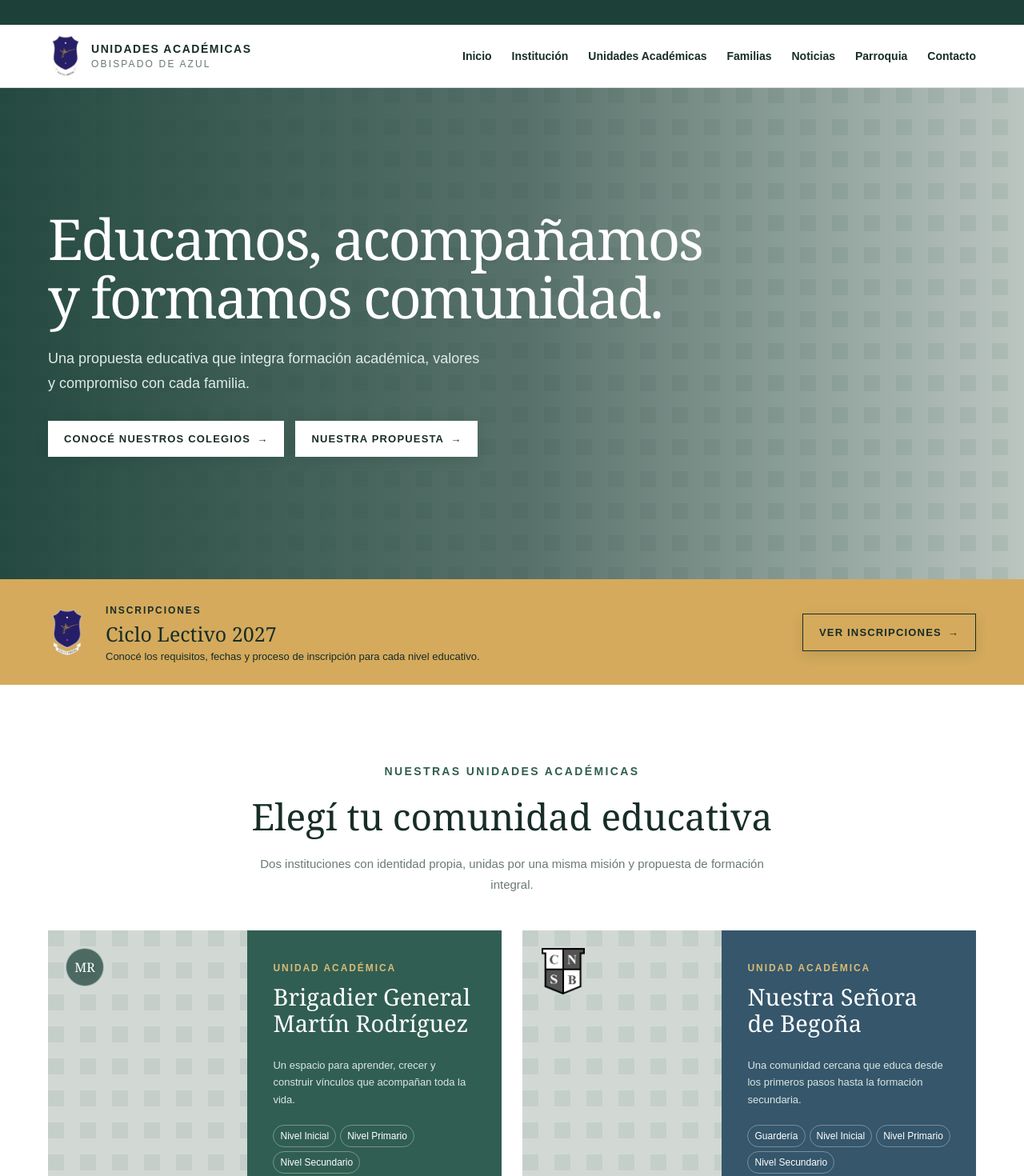
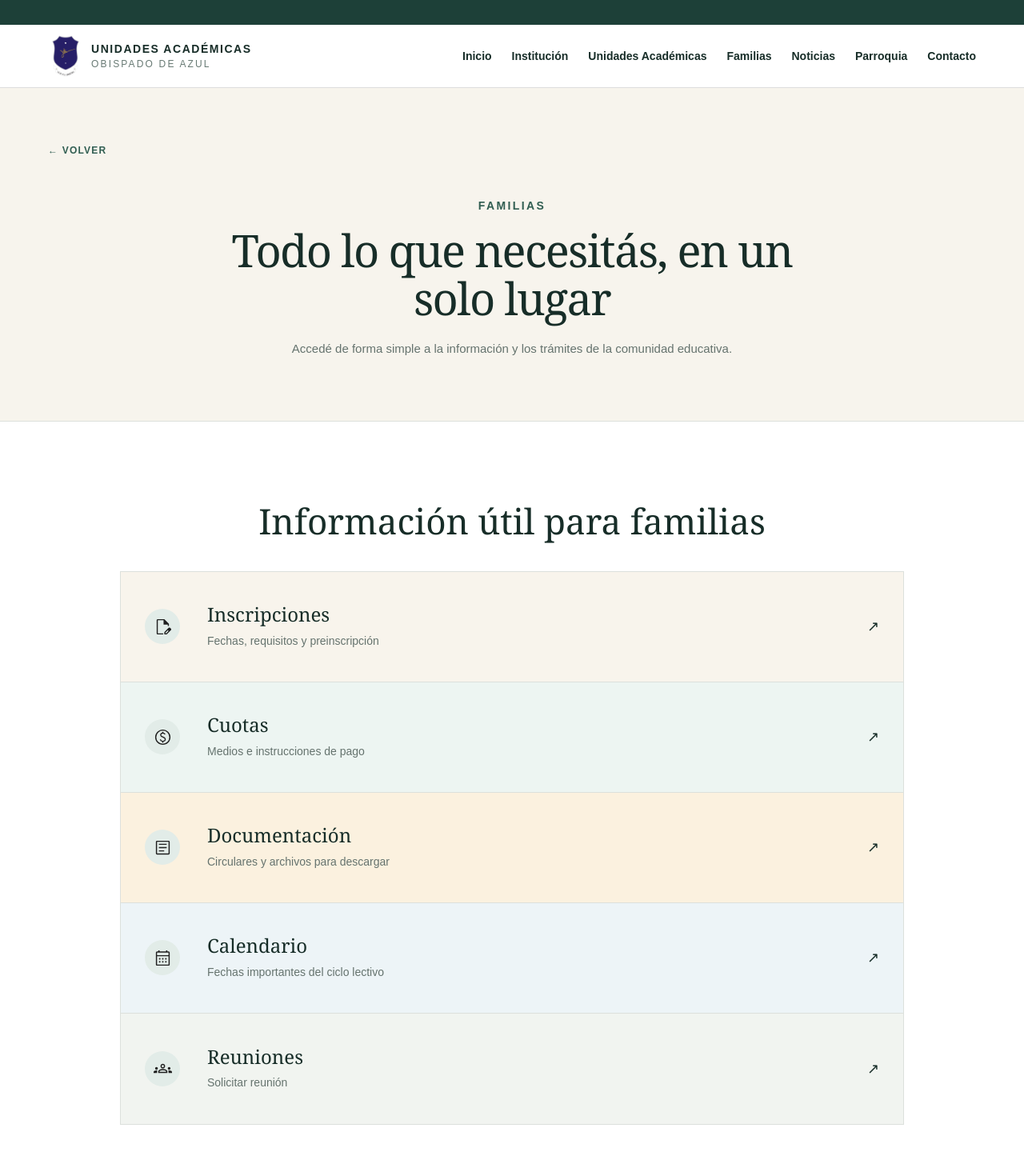
Before and after one commit to santiagodiazpace/colegio-begonia, an Angular app: page /familias in a window 1280 px wide. Before the commit this address led to /. Shown: the top 1470 px of the page at 80% size. Built offline with nearby package versions, Linux system fonts and the light colour scheme.

Commit message:
Se agregó sección familias

```diff
--- a/src/app/app.component.css
+++ b/src/app/app.component.css
@@ -441,36 +441,29 @@
   grid-template-columns: repeat(5, 1fr);
   border: 1px solid var(--line);
 }
-.quick > a {
+.quick > article {
   min-height: 225px;
   padding: 29px 25px;
   border-right: 1px solid var(--line);
   position: relative;
-  text-decoration: none;
-  transition: 0.2s;
 }
-.quick > a:last-child {
+.quick > article:last-child {
   border: 0;
 }
-.quick > a:nth-child(1) {
+.quick > article:nth-child(1) {
   background-color: #f7f4ed;
 }
-.quick > a:nth-child(2) {
+.quick > article:nth-child(2) {
   background-color: #eef4f1;
 }
-.quick > a:nth-child(3) {
+.quick > article:nth-child(3) {
   background-color: #f7f0e3;
 }
-.quick > a:nth-child(4) {
+.quick > article:nth-child(4) {
   background-color: #edf2f5;
 }
-.quick > a:nth-child(5) {
+.quick > article:nth-child(5) {
   background-color: #f1f3ef;
-}
-.quick > a:hover {
-  background: var(--deep);
-  color: #fff;
-  transform: translateY(-4px);
 }
 .quick i {
   width: 43px;
@@ -485,19 +478,19 @@
   background-repeat: no-repeat;
   background-size: 25px;
 }
-.quick > a:nth-child(1) i {
+.quick > article:nth-child(1) i {
   background-image: url("../assets/iconos/inscripciones.svg");
 }
-.quick > a:nth-child(2) i {
+.quick > article:nth-child(2) i {
   background-image: url("../assets/iconos/pagos.svg");
 }
-.quick > a:nth-child(3) i {
+.quick > article:nth-child(3) i {
   background-image: url("../assets/iconos/documentacion.svg");
 }
-.quick > a:nth-child(4) i {
+.quick > article:nth-child(4) i {
   background-image: url("../assets/iconos/calendario.svg");
 }
-.quick > a:nth-child(5) i {
+.quick > article:nth-child(5) i {
   background-image: url("../assets/iconos/reuniones.svg");
 }
 .quick h3 {
@@ -508,11 +501,6 @@
   font-size: 12px;
   line-height: 1.55;
   color: #6e7a75;
-}
-.quick b {
-  position: absolute;
-  right: 24px;
-  top: 28px;
 }
 .center {
   text-align: center;
@@ -907,7 +895,7 @@
   .news {
     grid-template-columns: 1fr;
   }
-  .quick > a {
+  .quick > article {
     border-right: 0;
     border-bottom: 1px solid var(--line);
   }
--- a/src/app/app.component.html
+++ b/src/app/app.component.html
@@ -9,7 +9,7 @@
       <a routerLink="/" fragment="inicio" (click)="closeMenu()">Inicio</a
       ><a routerLink="/" fragment="institucion" (click)="closeMenu()">Institución</a
       ><a routerLink="/" fragment="colegios" (click)="closeMenu()">Unidades Académicas</a
-      ><a routerLink="/" fragment="familias">Familias</a>
+      ><a routerLink="/familias" (click)="closeMenu()">Familias</a>
       <a routerLink="/" fragment="noticias">Noticias</a>
       <a routerLink="/parroquia">Parroquia</a>
       <a routerLink="/" fragment="contacto">Contacto</a>
@@ -30,13 +30,13 @@
     </div>
     <div>
       <b>EXPLORÁ</b><a routerLink="/" fragment="institucion">Institución</a
-      ><a routerLink="/" fragment="colegios">Nuestros colegios</a><a routerLink="/" fragment="familias">Familias</a
+      ><a routerLink="/" fragment="colegios">Nuestros colegios</a><a routerLink="/familias">Familias</a
       ><a routerLink="/noticias">Noticias</a>
     </div>
     <div>
-      <b>FAMILIAS</b><a routerLink="/" fragment="familias">Inscripciones</a
-      ><a routerLink="/" fragment="familias">Cuotas</a><a routerLink="/" fragment="familias">Documentación</a
-      ><a routerLink="/" fragment="familias">Calendario</a>
+      <b>FAMILIAS</b><a routerLink="/familias" fragment="inscripciones">Inscripciones</a
+      ><a routerLink="/familias" fragment="cuotas">Cuotas</a><a routerLink="/familias" fragment="documentacion">Documentación</a
+      ><a routerLink="/familias" fragment="calendario">Calendario</a>
     </div>
     <div>
       <b>CONTACTO</b>
--- a/src/app/app.routes.ts
+++ b/src/app/app.routes.ts
@@ -6,6 +6,7 @@
 import { ParishComponent } from './parish.component';
 import { MartinRodriguezComponent } from './martin-rodriguez.component';
 import { BegoniaComponent } from './begonia.component';
+import { FamiliesComponent } from './families.component';
 
 export const routes: Routes = [
   { path: '', component: HomeComponent, title: 'Unidades Académicas' },
@@ -39,5 +40,10 @@
     component: BegoniaComponent,
     title: 'Colegio Nuestra Señora de Begoña | Unidades Académicas',
   },
+  {
+    path: 'familias',
+    component: FamiliesComponent,
+    title: 'Familias | Unidades Académicas',
+  },
   { path: '**', redirectTo: '' },
 ];
--- /dev/null
+++ b/src/app/families.component.html
@@ -0,0 +1,58 @@
+<main class="families-page">
+  <section class="families-hero">
+    <div class="shell">
+      <a class="back-link" routerLink="/">← VOLVER</a>
+      <p class="eyebrow">FAMILIAS </p>
+      <h1>Todo lo que necesitás, en un solo lugar</h1>
+      <p>
+        Accedé de forma simple a la información y los trámites de la comunidad
+        educativa.
+      </p>
+    </div>
+  </section>
+
+  <section class="section families-options-section" aria-labelledby="families-options-title">
+    <div class="shell">
+      <div class="families-heading">
+        <h2 id="families-options-title">Información útil para familias</h2>
+      </div>
+
+      <div class="family-options">
+        <a id="inscripciones" href="mailto:contacto@colegio.edu.ar?subject=Consulta%20sobre%20inscripciones">
+          <span class="family-option-icon"><img src="assets/iconos/inscripciones.svg" alt="" /></span>
+          <span class="family-option-arrow" aria-hidden="true">↗</span>
+          <h3>Inscripciones</h3>
+          <p>Fechas, requisitos y preinscripción</p>
+        </a>
+
+        <a id="cuotas" href="mailto:contacto@colegio.edu.ar?subject=Consulta%20sobre%20cuotas">
+          <span class="family-option-icon"><img src="assets/iconos/pagos.svg" alt="" /></span>
+          <span class="family-option-arrow" aria-hidden="true">↗</span>
+          <h3>Cuotas</h3>
+          <p>Medios e instrucciones de pago</p>
+        </a>
+
+        <a id="documentacion" href="mailto:contacto@colegio.edu.ar?subject=Consulta%20sobre%20documentaci%C3%B3n">
+          <span class="family-option-icon"><img src="assets/iconos/documentacion.svg" alt="" /></span>
+          <span class="family-option-arrow" aria-hidden="true">↗</span>
+          <h3>Documentación</h3>
+          <p>Circulares y archivos para descargar</p>
+        </a>
+
+        <a id="calendario" routerLink="/calendario">
+          <span class="family-option-icon"><img src="assets/iconos/calendario.svg" alt="" /></span>
+          <span class="family-option-arrow" aria-hidden="true">↗</span>
+          <h3>Calendario</h3>
+          <p>Fechas importantes del ciclo lectivo</p>
+        </a>
+
+        <a id="reuniones" href="mailto:contacto@colegio.edu.ar?subject=Solicitud%20de%20reuni%C3%B3n">
+          <span class="family-option-icon"><img src="assets/iconos/reuniones.svg" alt="" /></span>
+          <span class="family-option-arrow" aria-hidden="true">↗</span>
+          <h3>Reuniones</h3>
+          <p>Solicitar reunión</p>
+        </a>
+      </div>
+    </div>
+  </section>
+</main>
--- a/src/app/home.component.html
+++ b/src/app/home.component.html
@@ -117,19 +117,21 @@
       <div class="title-row">
         <div>
           <p class="eyebrow">INFORMACIÓN ÚTIL</p>
-          <h2>Accesos rápidos para familias</h2>
+          <h2>Acceso para familias</h2>
         </div>
         <p>Todo lo que necesitás, en un solo lugar.</p>
       </div>
       <div class="quick">
         @for (item of quickLinks; track item[1]) {
-          <a href="#contacto"
-            ><i></i>
+          <article>
+            <i></i>
             <h3>{{ item[1] }}</h3>
             <p>{{ item[2] }}</p>
-            <b>↗</b></a
-          >
+          </article>
         }
+      </div>
+      <div class="center">
+        <a class="btn dark hero-action" routerLink="/familias">IR A FAMILIAS</a>
       </div>
     </div>
   </section>
--- a/src/styles.css
+++ b/src/styles.css
@@ -131,7 +131,7 @@
 .school-about-grid{display:grid;grid-template-columns:1fr 1fr;gap:90px;align-items:start}
 .school-about h2,.school-section-heading h2,.school-pillars h2,.school-detail-contact h2{font:400 44px/1.1 Georgia,serif;margin:0}
 .school-about-grid>div:last-child>p{font-size:14px;line-height:1.8;color:#65736e;margin:0 0 18px}
-.school-about-grid .school-about-lead{font:20px/1.55 Georgia,serif;color:var(--ink)}
+.school-about-grid .school-about-lead{font:400 14px/1.8 'DM Sans',Arial,sans-serif;color:#65736e}
 .school-levels-detail{background:var(--deep);color:#fff}
 .school-section-heading{text-align:center;max-width:680px;margin:0 auto 46px}
 .school-section-heading h2{color:#fff;margin-bottom:16px}
@@ -186,3 +186,27 @@
 .begonia-level-grid{grid-template-columns:repeat(4,1fr)}
 @media(max-width:950px){.begonia-level-grid{grid-template-columns:repeat(2,1fr)}.begonia-level-grid article:nth-child(2){border-right:0}.begonia-level-grid article:nth-child(-n+2){border-bottom:1px solid #ffffff2c}}
 @media(max-width:600px){.begonia-level-grid{grid-template-columns:1fr}.begonia-level-grid article:nth-child(2){border-right:0}.begonia-level-grid article{border-right:0;border-bottom:1px solid #ffffff2c}.begonia-level-grid article:last-child{border-bottom:0}}
+
+.families-page{background:#fff}
+.families-hero{padding:72px 0 78px;background:var(--cream);border-bottom:1px solid var(--line);text-align:center}
+.families-hero .back-link{display:table;margin:0 0 54px;text-align:left}
+.families-hero .eyebrow:before,.families-heading .eyebrow:before{display:none}
+.families-hero h1{max-width:800px;margin:0 auto 20px;font:400 56px/1.08 Georgia,serif;letter-spacing:-.03em}
+.families-hero>div>p:last-child{max-width:620px;margin:0 auto;color:#65736e;font-size:15px;line-height:1.7}
+.families-heading{margin-bottom:38px;text-align:center}
+.families-heading h2{margin:0;font:400 44px/1.1 Georgia,serif}
+.family-options{display:grid;max-width:980px;margin:0 auto;border:1px solid var(--line)}
+.family-options>a{display:grid;grid-template-columns:54px 1fr auto;grid-template-rows:auto auto;column-gap:24px;align-content:center;min-height:138px;padding:26px 30px;border-bottom:1px solid var(--line);color:var(--ink);text-decoration:none;transition:transform .2s ease,box-shadow .2s ease}
+.family-options>a:last-child{border-bottom:0}
+.family-options>a:nth-child(1){background:#f8f4ec}
+.family-options>a:nth-child(2){background:#edf5f2}
+.family-options>a:nth-child(3){background:#fbf1df}
+.family-options>a:nth-child(4){background:#edf4f7}
+.family-options>a:nth-child(5){background:#f1f4f0}
+.family-options>a:hover{z-index:1;transform:translateX(4px);box-shadow:0 10px 26px #172d2818}
+.family-option-icon{display:grid;grid-row:1/3;width:44px;height:44px;place-items:center;align-self:center;border-radius:50%;background:#e2ece8}
+.family-option-icon img{width:23px;height:23px;object-fit:contain}
+.family-option-arrow{grid-column:3;grid-row:1/3;align-self:center;font-size:18px}
+.family-options h3{grid-column:2;margin:0 0 8px;font:400 24px/1.2 Georgia,serif}
+.family-options p{grid-column:2;margin:0;color:#65736e;font-size:14px;line-height:1.55}
+@media(max-width:600px){.families-hero{padding:48px 0 58px}.families-hero .back-link{margin-bottom:38px}.families-hero h1{font-size:40px}.families-heading h2{font-size:36px}.family-options>a{grid-template-columns:44px 1fr auto;column-gap:16px;min-height:130px;padding:22px 20px}.family-options h3{font-size:21px}}
```
Also changed, not shown: src/app/families.component.ts (added, +9 -0 lines).
